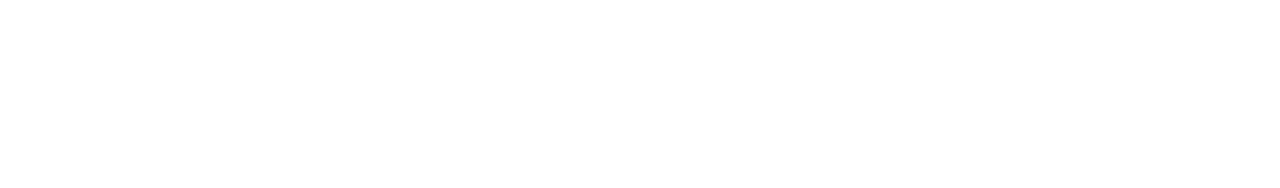
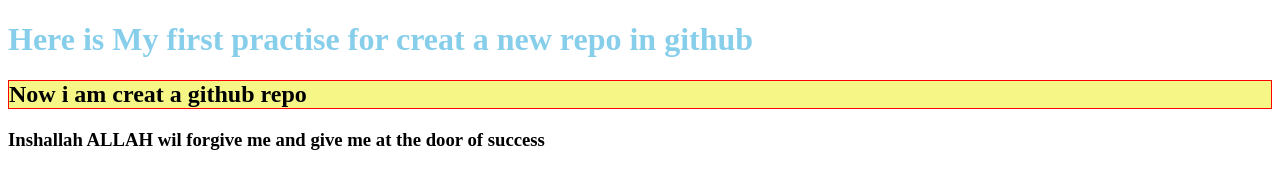
Before and after one commit to Ashrafashik180/my-second-repo, a plain HTML site: page index.html in a window 1280 px wide. Drawn offline with Linux system fonts and the light colour scheme.

Commit message:
added style

```diff
--- a/index.html
+++ b/index.html
@@ -4,8 +4,11 @@
     <meta charset="UTF-8">
     <meta name="viewport" content="width=device-width, initial-scale=1.0">
     <title>my second github repo</title>
+    <link rel="stylesheet" href="style.css">
 </head>
 <body>
-
+    <h1>Here is My first practise for creat a new repo in github<h1>
+    <h2> Now i am creat a github repo</h2>
+    <h3> Inshallah ALLAH wil forgive me and give me at the door of success</h3>
 </body>
 </html>
--- /dev/null
+++ b/style.css
@@ -0,0 +1,8 @@
+h1{
+    color: skyblue;
+}
+h2{
+    color: black;
+    border: 1px solid red;
+    background-color: rgb(246, 246, 135);
+}
```
